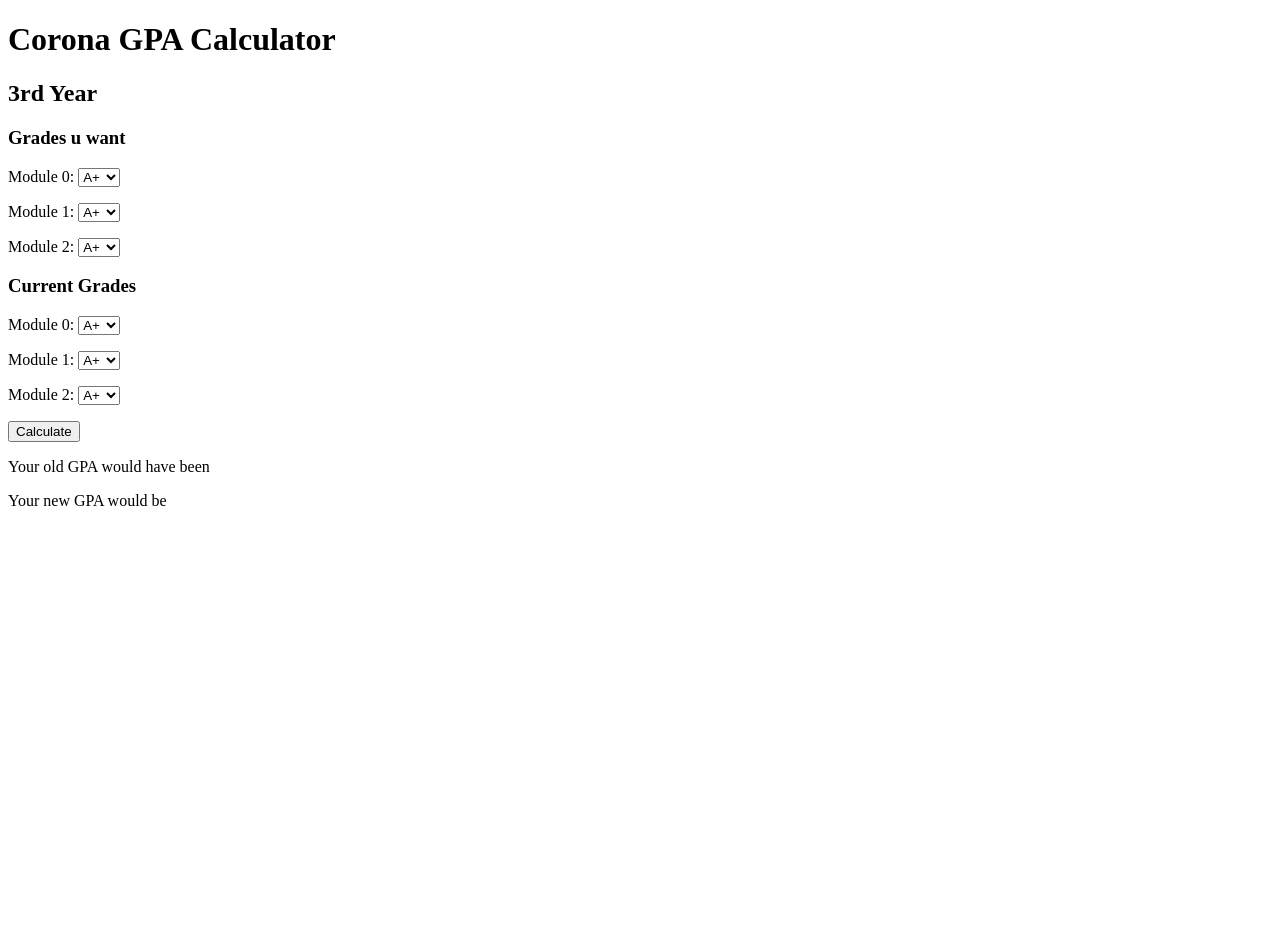
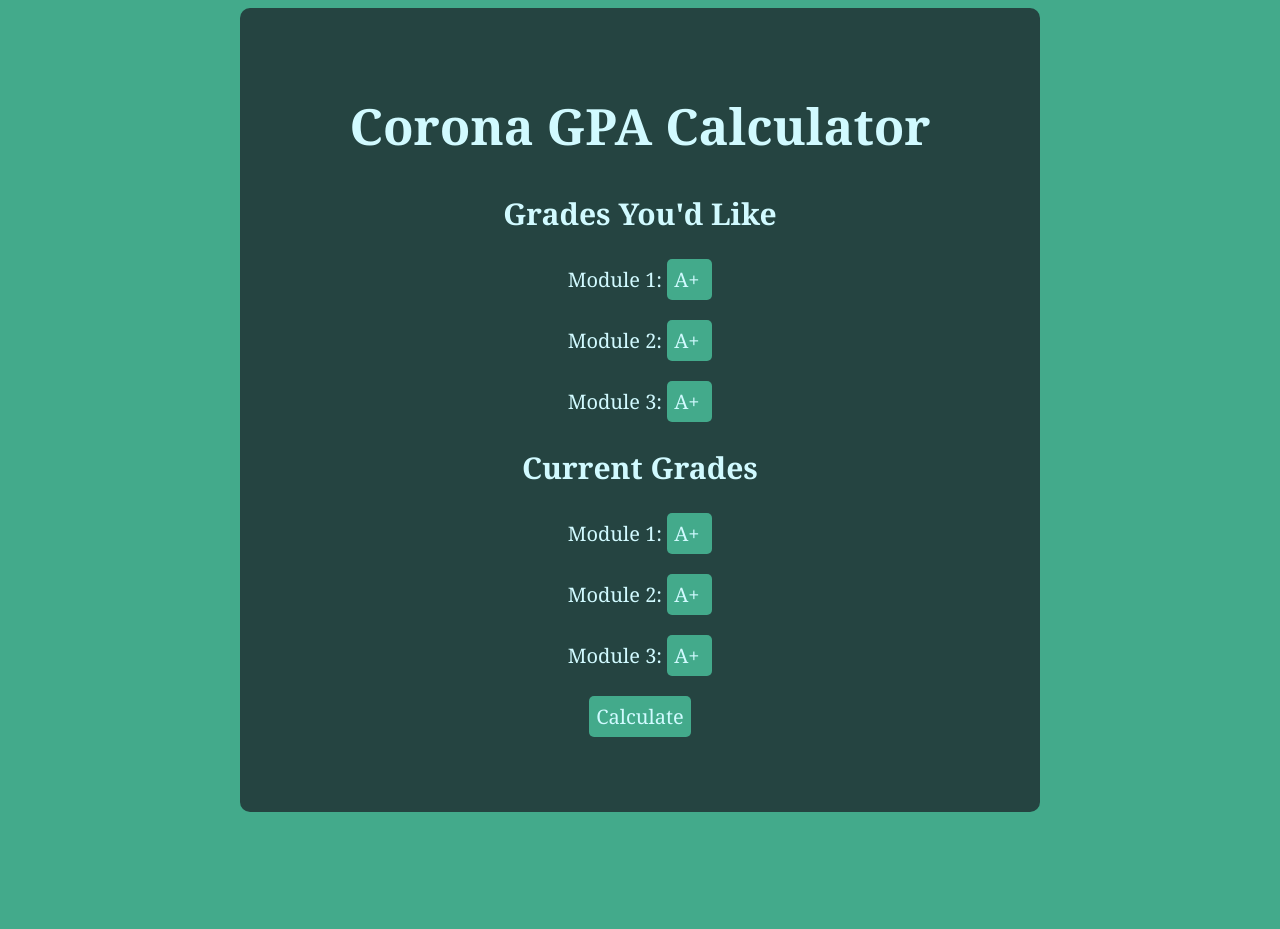
Before and after one commit to Samiser/corona-gpa-calculator, a Flask app: page /year3 in a window 1280 px wide. Before the commit the page ends 506 px from the top, so only its background shows below. Run offline with Flask 2, Linux system fonts and the light colour scheme.

Commit message:
added style and a feature to show what class of degree you would get

```diff
--- a/app.py
+++ b/app.py
@@ -5,6 +5,16 @@ from flask import request
 from flask import render_template
 
 app = Flask(__name__)
+
+def calc_class(gpa):
+    if gpa >= 3.75:
+        return "1st"
+    elif gpa >= 2.75:
+        return "2:1"
+    elif gpa >= 1.75:
+        return "2:2"
+    else:
+        return "3rd"
 
 def old_gpa(grades):
     return "{:.2f}".format(statistics.mean(grades))
@@ -21,7 +31,7 @@ def form(year=None):
 
 @app.route('/<year>', methods=['POST'])
 def form_post(year=None):
-    data = {"grades": [], "wanted_grades": [], "old_gpa": 0, "new_gpa": 0}
+    data = {"grades": [], "wanted_grades": [], "old_gpa": 0, "new_gpa": 0, "old_class":"", "new_class":""}
     sections = {"current": 3}
 
     if year == "year4":
@@ -35,6 +45,8 @@ def form_post(year=None):
             data["wanted_grades"].append(request.form["want_" + str(i)])
         data["old_gpa"] = old_gpa(list(map(float, data["grades"] + data["wanted_grades"])))
         data["new_gpa"] = new_gpa(list(map(float, data["grades"] + data["wanted_grades"])))
+        data["old_class"] = calc_class(float(data["old_gpa"]))
+        data["new_class"] = calc_class(float(data["new_gpa"]))
         return data
     except Exception as e:
         return {"Error": str(e)}
--- /dev/null
+++ b/static/css/style.css
@@ -0,0 +1,78 @@
+:root {
+	--bg-1: #43aa8b;
+	--bg-2: #254441;
+	--bg-3: #272d2d;
+	--fg-1: #d1faff;
+}
+
+body {
+	font-family: Cambria, "Hoefler Text", Utopia, "Liberation Serif", "Nimbus Roman No9 L Regular", Times, "Times New Roman", serif;
+	color: var(--fg-1);
+	background-color: var(--bg-1);
+	/* Firefox */
+  display: -moz-box;
+  -moz-box-pack: center;
+  -moz-box-align: center;
+  /* Safari and Chrome */
+  display: -webkit-box;
+  -webkit-box-pack: center;
+  -webkit-box-align: center;
+  /* W3C */
+  display: box;
+  box-pack: center;
+  box-align: center;
+	font-size: 20px;
+}
+
+a {
+	text-decoration: none;
+	color: var(--fg-1);
+}
+
+h1 {
+	font-size: 50px;
+}
+
+#body {
+	background-color: var(--bg-2);
+	width: 700px;
+	padding: 50px;
+	margin: 0 auto;
+	border-radius: 10px;
+	vertical-align: top;
+	text-align: center;
+}
+
+button, select, #year_buttons a {
+	font-family: Cambria, "Hoefler Text", Utopia, "Liberation Serif", "Nimbus Roman No9 L Regular", Times, "Times New Roman", serif;
+	font-size: 20px;
+	background:none;
+  background:transparent;
+	-webkit-appearance: none;
+  appearance:none;
+	background-color: var(--bg-1);
+	color: var(--fg-1);
+	border: none;
+	border-radius: 5px;
+	padding: 7px;
+}
+
+button:hover, select:hover, #year_buttons a:hover {
+	filter: brightness(0.9);
+	cursor: pointer;
+}
+
+.hidden {
+	visibility: hidden;
+	height: 0;
+}
+
+#results p span {
+	font-size: 30px;
+}
+
+@media only screen and (max-width: 900px) {
+	#body {
+		width: 80%;
+	}
+}
--- a/templates/index.html
+++ b/templates/index.html
@@ -1,7 +1,9 @@
 <!doctype html>
 <html>
 <head>
-	<title>GPA calc</title>
+	<title>GPA calculator</title>
+	<link rel="stylesheet" type="text/css" href="{{ url_for('static',filename='css/style.css') }}">
+	<meta name="viewport" content="width=device-width, initial-scale=1"/>
 </head>
 <body>
 	<div id=body>
@@ -12,27 +14,25 @@
 			<div id="grade_form">
 			{% if year == "year3" or year == "year4" %}
 			{% if year == "year3" %}
-				<h2>3rd Year</h2>
 				{% set sections = {
-						"want": {"header": "Grades u want", "count": 3},
+						"want": {"header": "Grades You'd Like", "count": 3},
 						"current": {"header": "Current Grades", "count": 3}
 					}
 				%}
 			{% elif year == "year4" %}
-				<h2>4th Year</h2>
 				{% set sections = {
 						"old": {"header": "3rd Year Grades", "count": 6},
-						"want": {"header": "Grades u want", "count": 3},
+						"want": {"header": "Grades You'd Like", "count": 3},
 						"current": {"header": "Current 4th Year Grades", "count": 3}
 					}
 				%}
 			{% endif %}
 				<form action="/{{ year }}" method="post" id="form">
 				{% for section in sections %}
-					<h3>{{ sections[section]["header"] }}</h3>
+					<h2>{{ sections[section]["header"] }}</h2>
 					{% for i in range(sections[section].count) %}
 					<p>
-						<label>Module {{ i }}:</label>
+						<label>Module {{ i + 1 }}:</label>
 						<select id="{{ section }}_{{ i }}" name="{{ section }}_{{ i }}">
 							<option value = "4.5">A+</option>
 							<option value = "4">A</option>
@@ -48,12 +48,16 @@
 					{% endfor %}
 				{% endfor %}
 				<input type="hidden" id="year" name="year" value="{{ year }}"/>
+				<!--input type="submit"></input-->
 				</form>
+				<button onclick=refresh()>Calculate</button>
 			</div>
-			<div id="results">
-				<button onclick=refresh()>Calculate</button>
-				<p>Your old GPA would have been <span id="old_gpa"></span></p>
-				<p>Your new GPA would be <span id="new_gpa"></span></p>
+			<div id="results" class="hidden">
+				<h2>Results</h2>
+				<p>Your old GPA would have been <span id="old_gpa"></span>
+						averaging a <span id="old_class"></span> class degree</p>
+				<p>Your new GPA would be <span id="new_gpa"></span>
+						averaging a <span id="new_class"></span> class degree</p>
 			</div>
 		{% else %}
 			<div id="year_buttons">
@@ -65,8 +69,11 @@
 	</div>
 	<script>
 	let update_elements = function(data) {
+			document.getElementById("results").classList.remove("hidden");
 			document.getElementById("old_gpa").textContent = data["old_gpa"];
+			document.getElementById("old_class").textContent = data["old_class"];
 			document.getElementById("new_gpa").textContent = data["new_gpa"];
+			document.getElementById("new_class").textContent = data["new_class"];
 	}
 
 	let refresh = function() {
```
